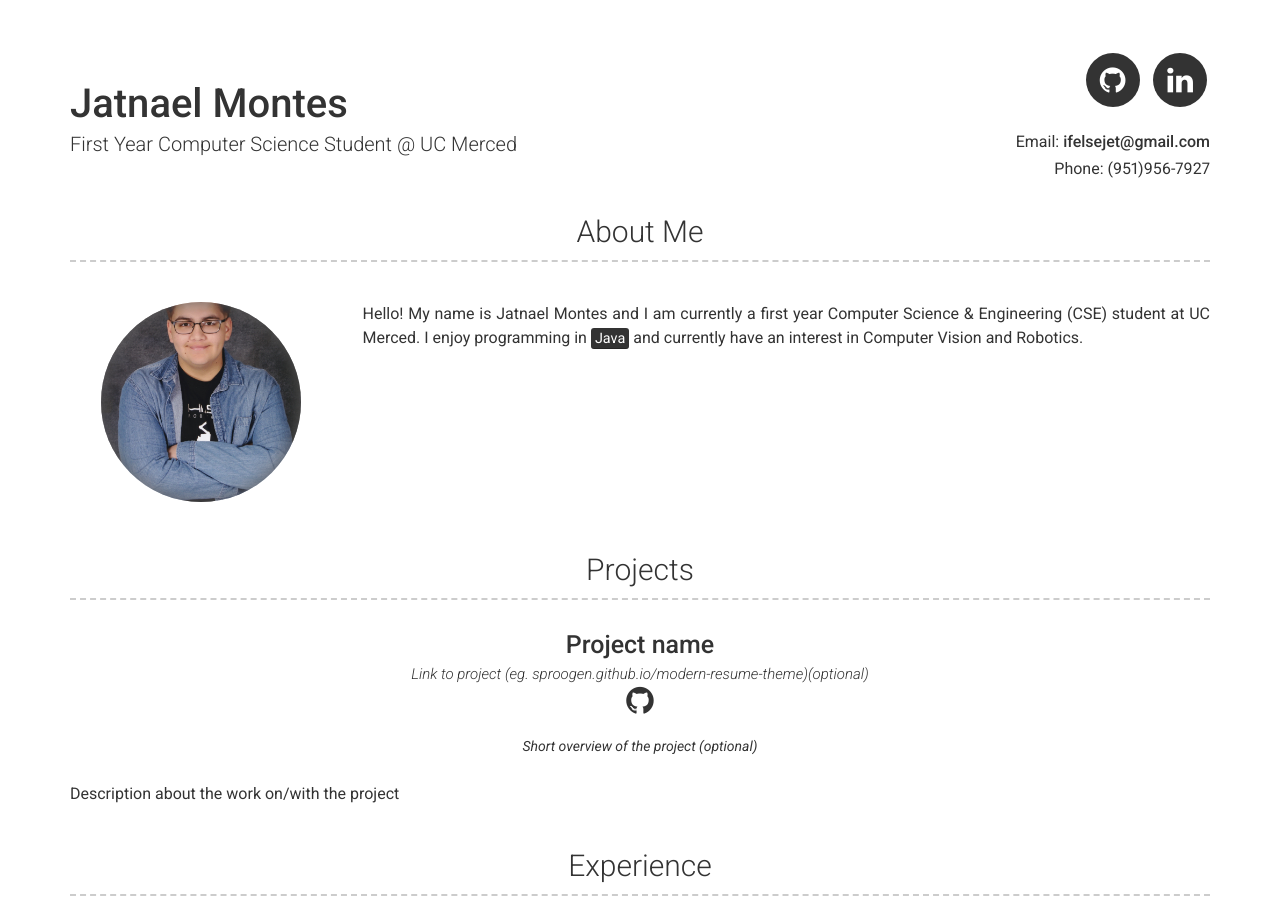
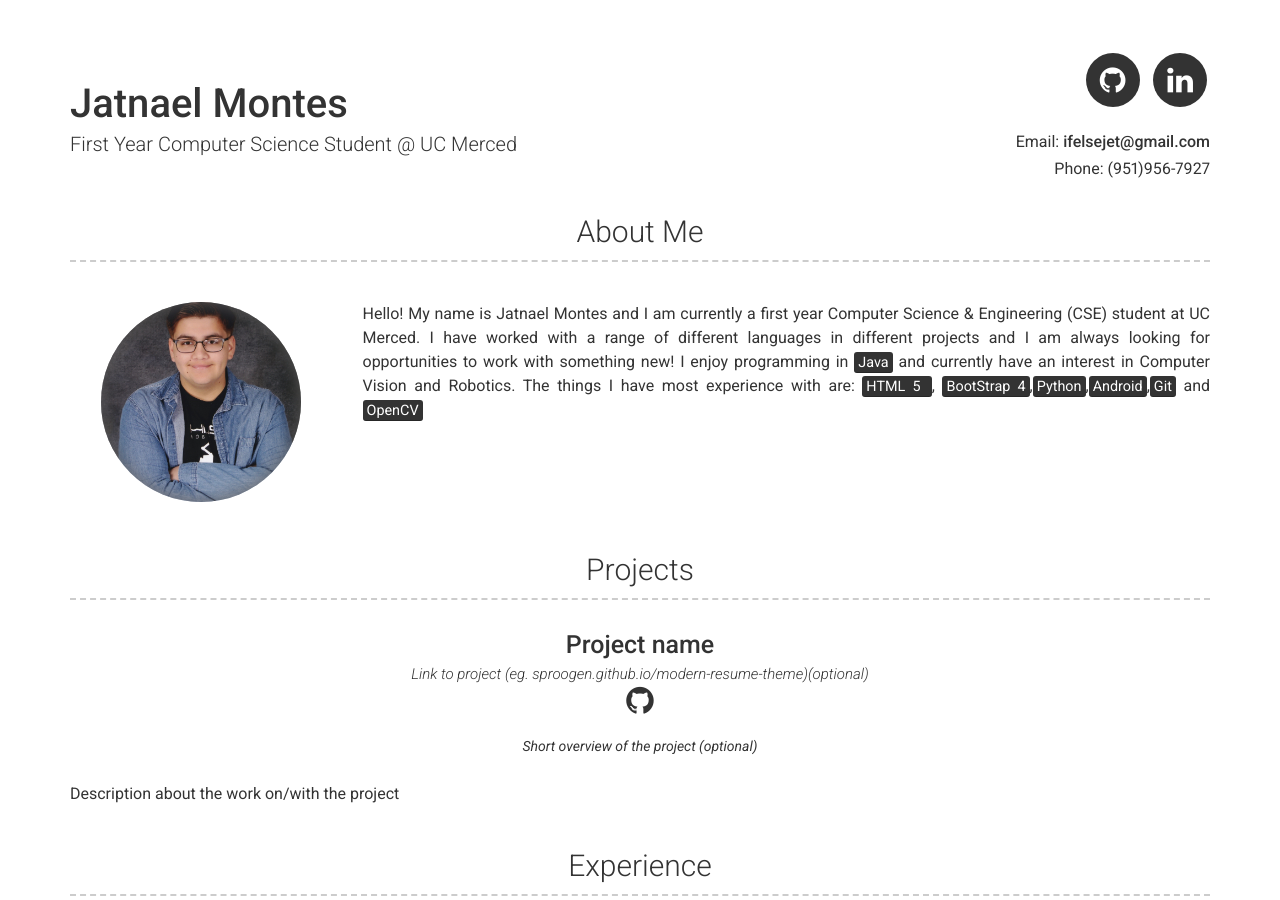
Before and after one commit to ifelsejet/ifelsejet.github.io, a Jekyll site: the page built from index.md, in a window 1280 px wide and 900 px high. Built offline with Jekyll 4.4.1, drawn with Linux system fonts in a browser that asks for light colours.

```diff
--- a/_config.yml
+++ b/_config.yml
@@ -19,7 +19,8 @@ linkedin_username: jatnael-montes
 about_profile_image: picture.jpg
 about_content: | # this will include new lines to allow paragraphs
   Hello! My name is Jatnael Montes and I am currently a first year Computer Science & Engineering (CSE) student at UC Merced.
-  I enjoy programming in <mark>Java</mark> and currently have an interest in Computer Vision and Robotics.
+  I have worked with a range of different languages in different projects and I am always looking for opportunities to work with something new!
+  I enjoy programming in <mark>Java</mark> and currently have an interest in Computer Vision and Robotics. The things I have most experience with are: <mark>HTML 5 </mark>, <mark>BootStrap 4</mark>,<mark>Python</mark>,<mark>Android</mark>,<mark>Git</mark> and <mark>OpenCV</mark>
 # Projects Section
 # projects_title: Projects #(Use this to override about projects section title)
 
```
Also changed, not shown: picture.jpg.
